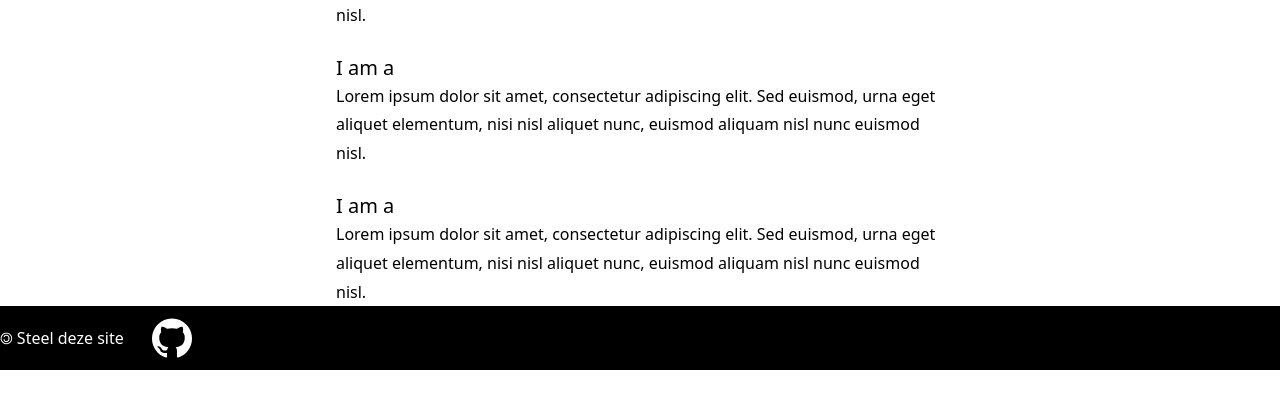
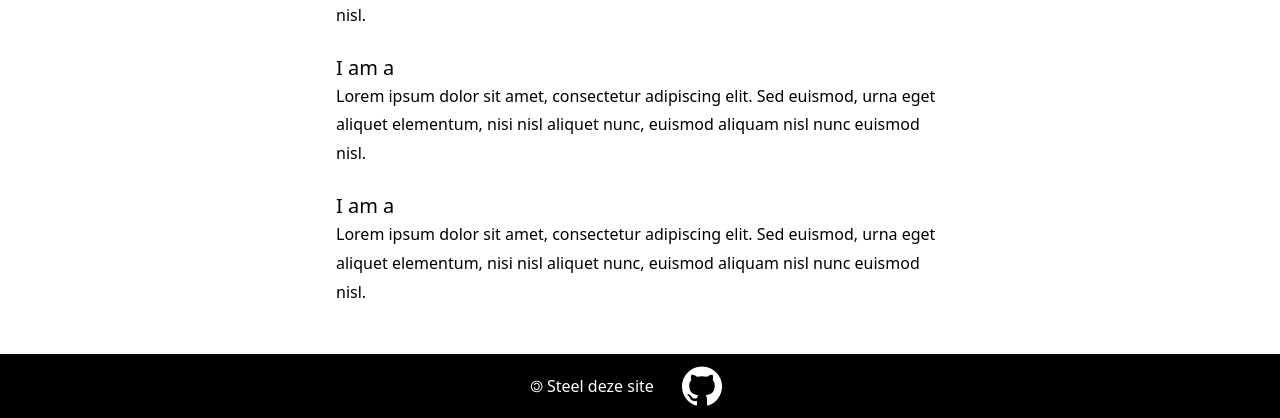
Before and after one commit to Arnhoudt/portfolio, a Flask app: page / in a window 1280 px wide. Shown: the part 3732-4150 px from the top of the page. Before the commit the page ends 4102 px from the top, so only its background shows below. Run offline with Flask 2, Linux system fonts and the light colour scheme; style sheets or scripts are compiled from the project's sources.

Commit message:
styled the footer

```diff
--- a/templates/footer.html
+++ b/templates/footer.html
@@ -1,4 +1,4 @@
-<footer class="bg-black text-white align-middle flex">
+<footer class="mt-12 bg-black text-white justify-center align-middle flex">
     <a href="{{props.github}}">
         <div class="flex mx-auto items-center">
             🄯 Steel deze site
```
